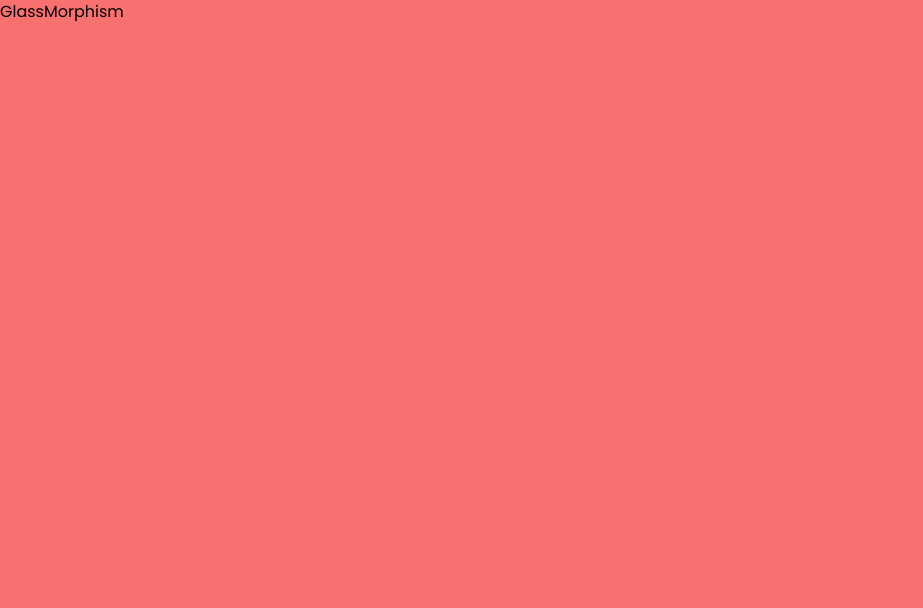
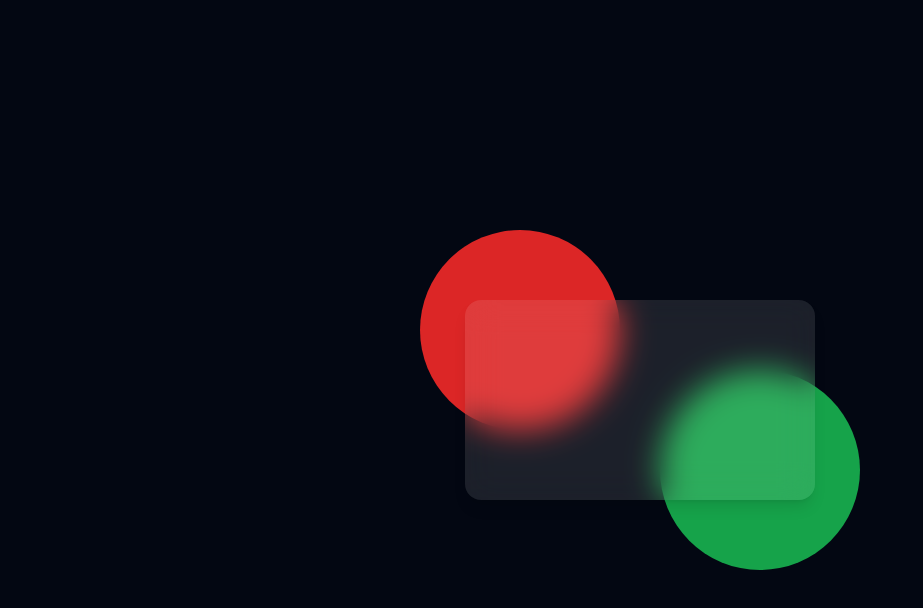
Before and after one commit to Mahendran-Murugan/Learn-TailwindCss, a React (Vite) app: page / in a window 1280 px wide. Shown: the top 608 px of the page, without its empty margins (0-923 px from the left). Built offline with nearby package versions, Linux system fonts and the light colour scheme.

Commit message:
feat: complete glassmorph effect

```diff
--- a/src/components/GlassMorphism.jsx
+++ b/src/components/GlassMorphism.jsx
@@ -2,6 +2,12 @@ import React from 'react'
 
 export const GlassMorphism = () => {
     return (
-        <div>GlassMorphism</div>
+        <div className='h-screen  bg-gray-950'>
+            <div className='circle'>
+                <div className='relative h-[200px] w-[350px] bg-white/10 z-10 backdrop-filter backdrop-blur-lg shadow-lg rounded-2xl'>
+
+                </div>
+            </div>
+        </div>
     )
 }
--- a/src/index.css
+++ b/src/index.css
@@ -9,6 +9,20 @@
 
 * {
     font-family: 'Poppins';
+}
+
+@layer utilities {
+    .circle {
+        @apply relative flex justify-center items-center h-screen;
+    }
+
+    .circle::before {
+        @apply content-[''] absolute bg-red-600 h-[200px] w-[200px] rounded-full translate-x-[-120px] translate-y-[-70px];
+    }
+
+    .circle::after {
+        @apply content-[''] absolute bg-green-600 h-[200px] w-[200px] rounded-full translate-x-[120px] translate-y-[70px];
+    }
 }
 
 @layer components {
```
